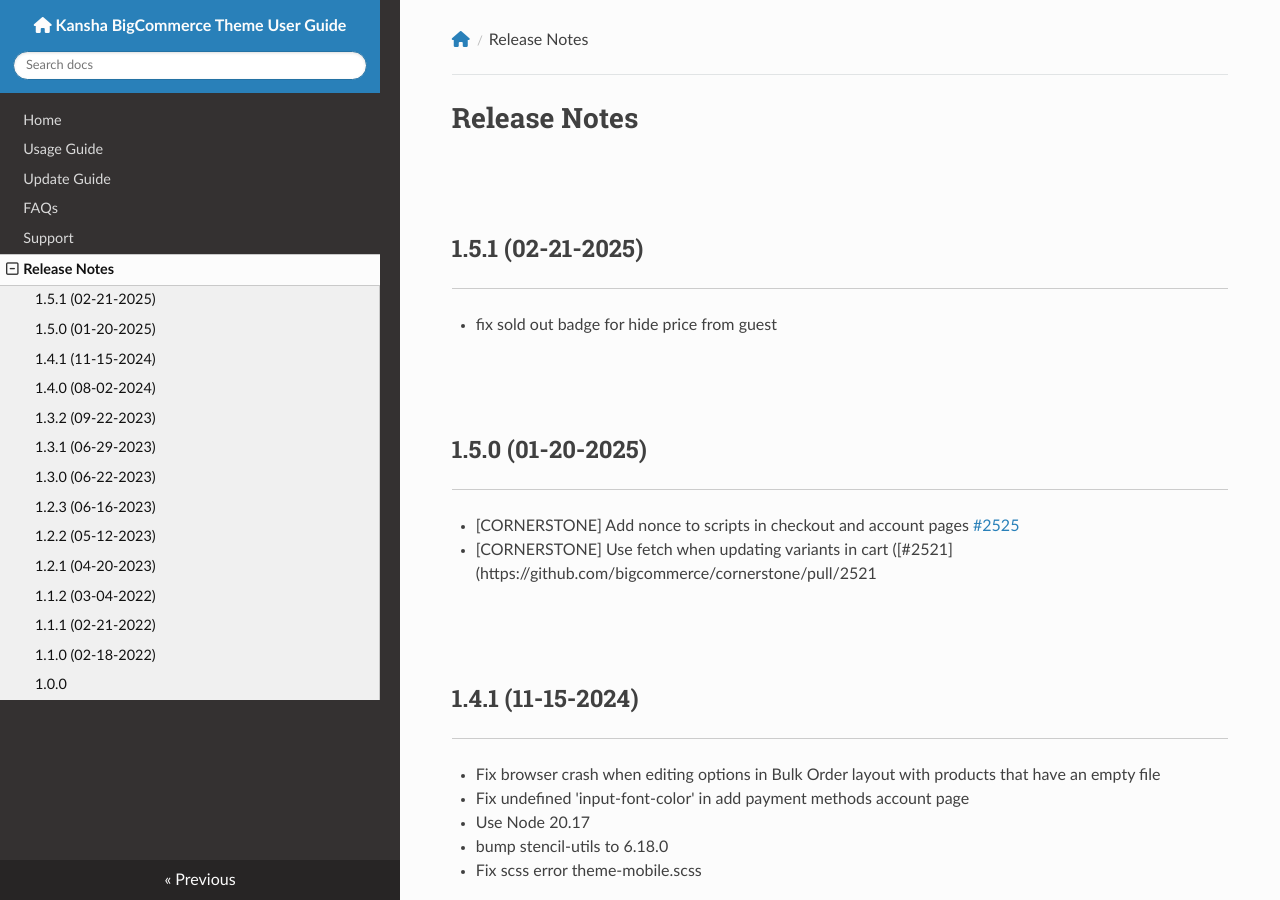
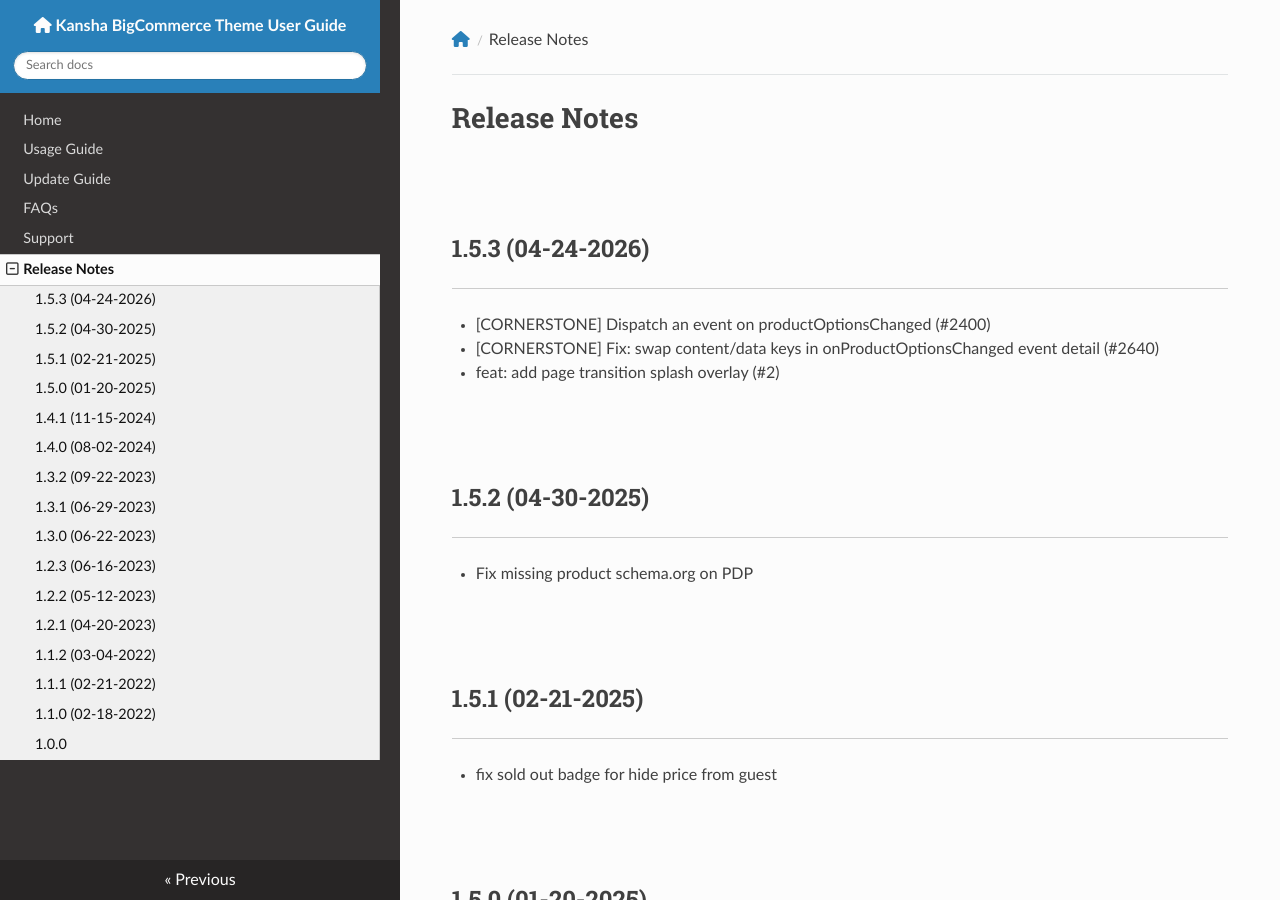
Before and after one commit to tvlgiao/bc-kansha-docs, an MkDocs documentation site: the page built from docs/changelog.md, in a window 1280 px wide and 900 px high. Built offline with MkDocs 1.6.1, drawn with Linux system fonts in a browser that asks for light colours; nearby versions of some CDN libraries; comment, search, counter and statistics services are not loaded.

Commit message:
Update changelog for release 1.5.3, adding new features and fixes including event dispatching for product options and a page transition splash overlay.

```diff
--- a/docs/changelog.md
+++ b/docs/changelog.md
@@ -1,4 +1,12 @@
 # Release Notes
+
+## 1.5.3 (04-24-2026)
+- [CORNERSTONE] Dispatch an event on productOptionsChanged (#2400)
+- [CORNERSTONE] Fix: swap content/data keys in onProductOptionsChanged event detail (#2640)
+- feat: add page transition splash overlay (#2)
+
+## 1.5.2 (04-30-2025)
+- Fix missing product schema.org on PDP
 
 ## 1.5.1 (02-21-2025)
 - fix sold out badge for hide price from guest
```
